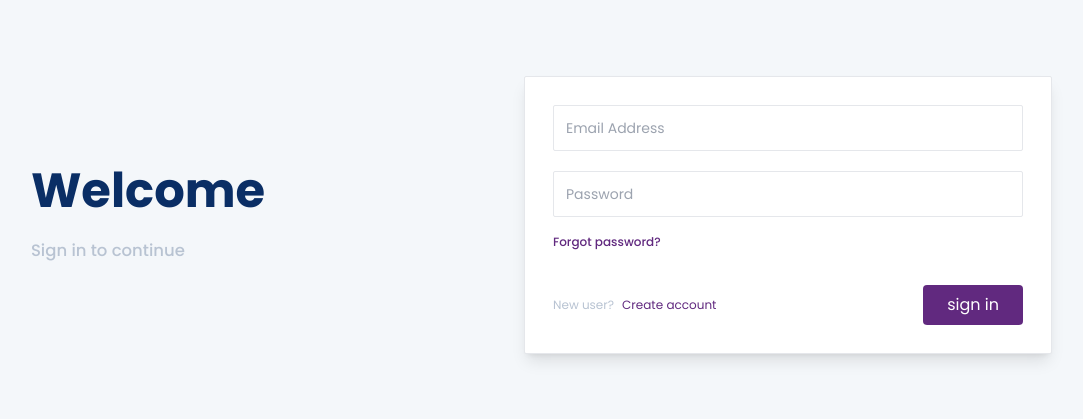
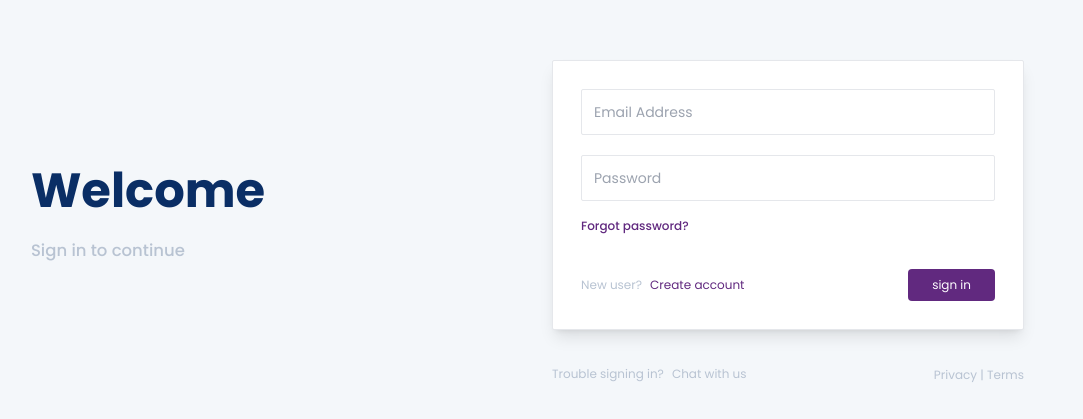
Before and after one commit to folajhimie/swift-ticket, a React (Vite) app: page /auth/signin in a window 1280 px wide. Shown: the part 185-604 px from the top of the page, without its empty margins (172-1255 px from the left). Built offline with nearby package versions, Linux system fonts and the light colour scheme.

Commit message:
reworked the sign in page for now...

```diff
--- a/src/page/sign-in/SignIn.tsx
+++ b/src/page/sign-in/SignIn.tsx
@@ -49,9 +49,13 @@ const SignUp = () => {
               </div>
             </div>
           </div>
-          <div className='flex md:flex-col md:justify-center  bg-[#F4F7FA] px-10 xs:justify-center xs:flex-row md:items-stretch xs:items-center h-screen'>
+          <div className="flex bg-[#F4F7FA] md:flex-1 min-h-screen flex-col w-full  justify-center items-center relative z-50">
+            <div className="flex  items-center justify-center h-screen  w-full">
+              <div className="w-full flex flex-col p-5 max-w-lg">
+
+
                 <form
-              className="border rounded-sm p-7 shadow-lg bg-white  mx-4"
+                  className="border rounded-sm p-7 shadow-lg bg-white  w-full flex-1 mt-4"
                   method="POST"
                 >
                   <div className="">
@@ -108,14 +112,36 @@ const SignUp = () => {
 
                     <div>
                       <Link to="/">
-                    <button className="bg-[#61297F] py-2 rounded text-white px-6">
+                        <button className="bg-[#61297F] py-2 rounded text-white px-6 text-xs">
                           sign in
                         </button>
                       </Link>
                     </div>
                   </div>
                 </form>
+                <div className="flex justify-between mt-8">
+                  <div className="flex justify-center items-center xs:flex-col md:flex-row">
+                    <span className="text-xs text-[#b8c3d2]">
+                      Trouble signing in?
+                    </span>
+                    <span className="text-xs text-[#b8c3d2] ml-2">
+                      Chat with us
+                    </span>
                   </div>
+
+                  <div>
+                    <span className="text-[#b8c3d2] text-xs ml-2">
+                      Privacy | Terms
+                    </span>
+                  </div>
+                </div>
+
+              </div>
+            </div>
+
+
+          </div>
+
         </div>
       </div>
 
```
Lines whose indentation alone changed are shown as unchanged.
